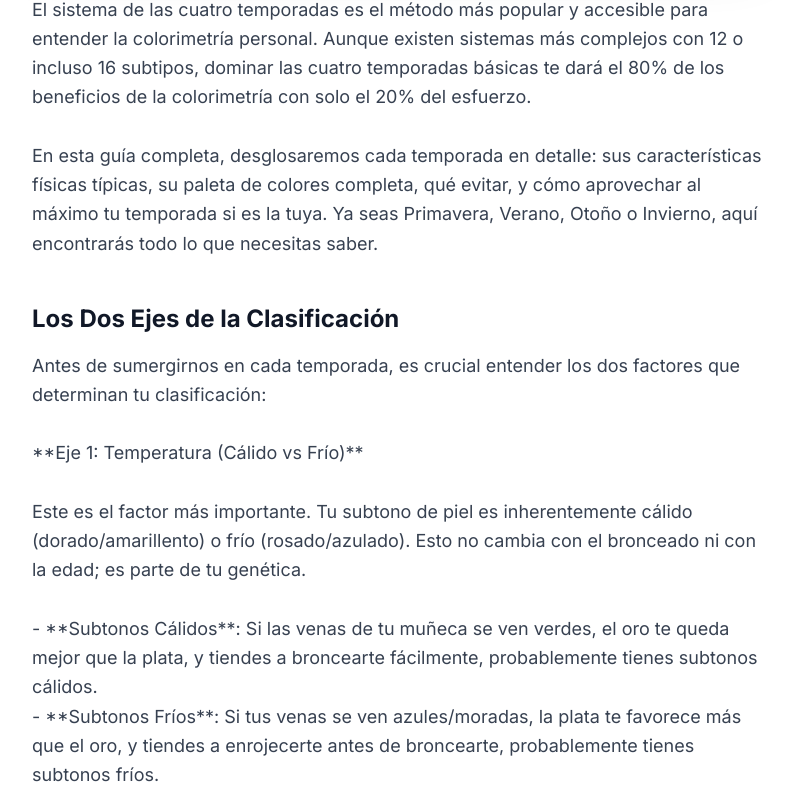
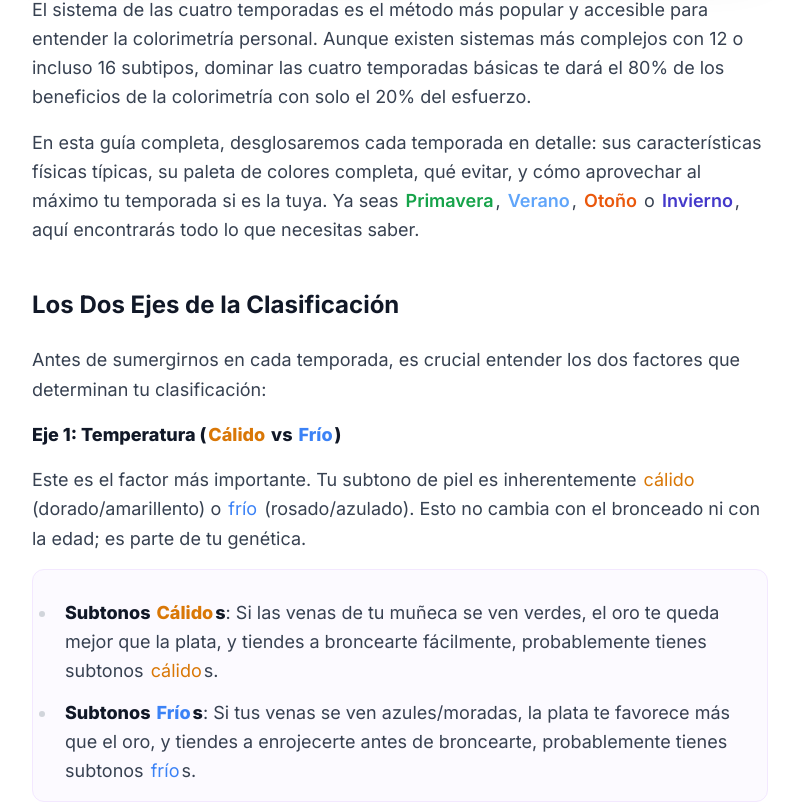
Before and after one commit to ocellll/MyColors, a React (Vite) app: page /blog/las-4-temporadas-color-guia-principiantes in a window 1280 px wide. Shown: the part 933-1740 px from the top of the page, without its empty margins (240-1039 px from the left). Built offline with nearby package versions, Linux system fonts and the light colour scheme.

Commit message:
feat: create BlogPost component to display individual blog articles with rich text formatting, SEO, and dynamic content.

```diff
--- a/src/components/BlogPost.jsx
+++ b/src/components/BlogPost.jsx
@@ -4,6 +4,81 @@ import { blogArticles } from '../data/blogArticles'
 import { PromoBannerSquare } from './PromoBanner'
 import SEOHead from './SEOHead'
 import AdSenseAd from './AdSenseAd'
+
+// Utility to format text with bold, lists, and colored keywords
+const RichText = ({ text }) => {
+    if (!text) return null;
+
+    // Split text into paragraphs
+    const paragraphs = text.split('\n\n');
+
+    return (
+        <div className="space-y-4">
+            {paragraphs.map((paragraph, pIndex) => {
+                // Check if it's a list
+                if (paragraph.trim().startsWith('-') || paragraph.trim().startsWith('•')) {
+                    const items = paragraph.split('\n').filter(line => line.trim());
+                    return (
+                        <ul key={pIndex} className="list-disc pl-6 space-y-2 my-4 bg-purple-50/50 p-4 rounded-xl border border-purple-100">
+                            {items.map((item, iIndex) => {
+                                const cleanItem = item.replace(/^[-•]\s*/, '');
+                                return <li key={iIndex}>{parseInlineStyles(cleanItem)}</li>;
+                            })}
+                        </ul>
+                    );
+                }
+
+                // Regular paragraph
+                return (
+                    <p key={pIndex} className="mb-4 text-gray-700 leading-relaxed text-lg">
+                        {parseInlineStyles(paragraph)}
+                    </p>
+                );
+            })}
+        </div>
+    );
+};
+
+const parseInlineStyles = (text) => {
+    // 1. Split by bold markers
+    const parts = text.split(/(\*\*.*?\*\*)/g);
+
+    return parts.map((part, index) => {
+        if (part.startsWith('**') && part.endsWith('**')) {
+            // It's bold
+            const content = part.slice(2, -2);
+            return <strong key={index} className="font-extrabold text-gray-900">{parseKeywords(content)}</strong>;
+        } else {
+            // Regular text
+            return <span key={index}>{parseKeywords(part)}</span>;
+        }
+    });
+};
+
+const parseKeywords = (text) => {
+    // Regex to match keywords case-insensitive
+    const regex = /(Primavera|Verano|Otoño|Invierno|Cálido|Frío|Neutro)/gi;
+    const parts = text.split(regex);
+
+    return parts.map((part, index) => {
+        const lower = part.toLowerCase();
+        let className = "";
+
+        // Assign colors based on season/term
+        if (lower.includes('primavera')) className = "text-green-600 font-semibold";
+        else if (lower.includes('verano')) className = "text-blue-400 font-semibold";
+        else if (lower.includes('otoño')) className = "text-orange-600 font-semibold";
+        else if (lower.includes('invierno')) className = "text-indigo-700 font-semibold";
+        else if (lower.includes('cálido')) className = "text-amber-600";
+        else if (lower.includes('frío')) className = "text-blue-500";
+        else if (lower.includes('neutro')) className = "text-gray-500";
+
+        if (className) {
+            return <span key={index} className={`${className} bg-opacity-10 px-0.5 rounded`}>{part}</span>;
+        }
+        return part;
+    });
+};
 
 function BlogPost() {
     const { slug } = useParams()
@@ -77,8 +152,8 @@ function BlogPost() {
 
                     <div className="prose prose-lg prose-purple mx-auto text-gray-700 leading-relaxed">
                         {/* Intro */}
-                        <div className="mb-8 whitespace-pre-line">
-                            {post.content.intro}
+                        <div className="mb-8">
+                            <RichText text={post.content.intro} />
                         </div>
 
                         {/* Sections */}
@@ -87,17 +162,15 @@ function BlogPost() {
                                 <h2 className="text-2xl font-bold text-gray-900 mb-4">
                                     {section.heading}
                                 </h2>
-                                <div className="whitespace-pre-line">
-                                    {section.content}
-                                </div>
+                                <RichText text={section.content} />
                             </div>
                         ))}
 
                         {/* Conclusion */}
                         <div className="mt-8 p-6 bg-purple-50 rounded-2xl border border-purple-100">
                             <h3 className="text-xl font-bold text-purple-900 mb-4">Conclusión</h3>
-                            <div className="whitespace-pre-line text-purple-800">
-                                {post.content.conclusion}
+                            <div className="text-purple-800">
+                                <RichText text={post.content.conclusion} />
                             </div>
                         </div>
                     </div>
```
